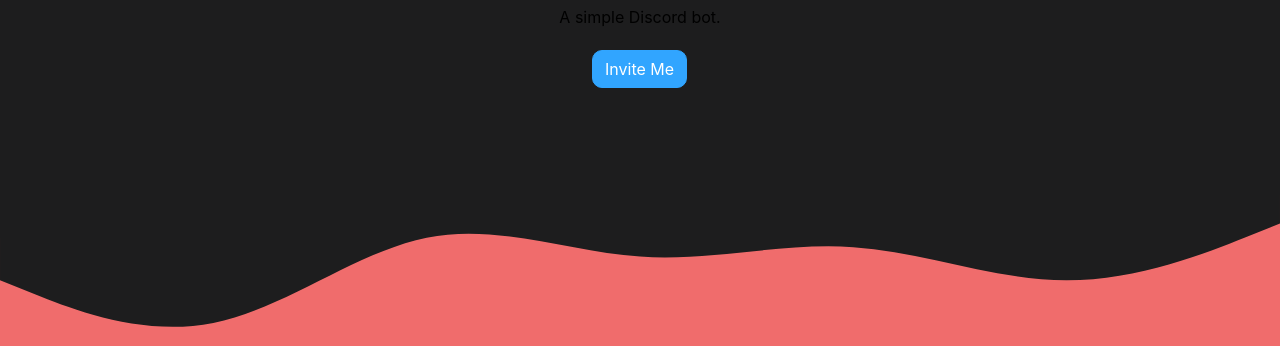
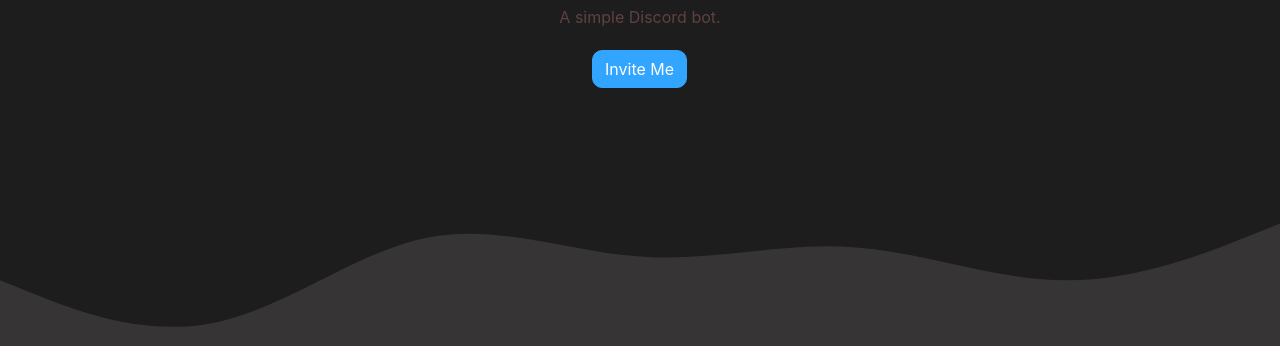
Before and after one commit to DevSimpler/website, a plain HTML site: page index.html in a window 1280 px wide. Shown: the part 345-691 px from the top of the page. Drawn offline with nearby package versions, Linux system fonts and the light colour scheme; files whose address does not match are found by name.

Commit message:
Update styles.css

```diff
--- a/assets/css/styles.css
+++ b/assets/css/styles.css
@@ -1,10 +1,10 @@
 :root {
   --main-color: #31a5ff;
   --background: #1d1d1e;
-  --secondary: #f06c6c;
+  --secondary: rgb(54, 52, 52);
   --link: #31a5ff;
   --text-color: #fff;
-  --secondary-text-color: #000000;
+  --secondary-text-color: rgb(96, 65, 65);
 }
 
 /* scroll bar */
```
